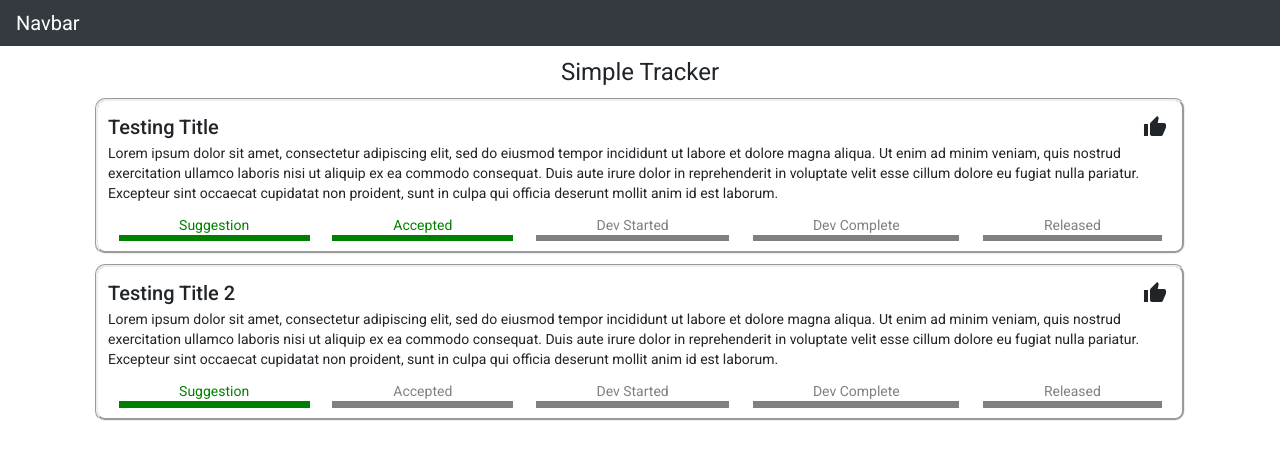
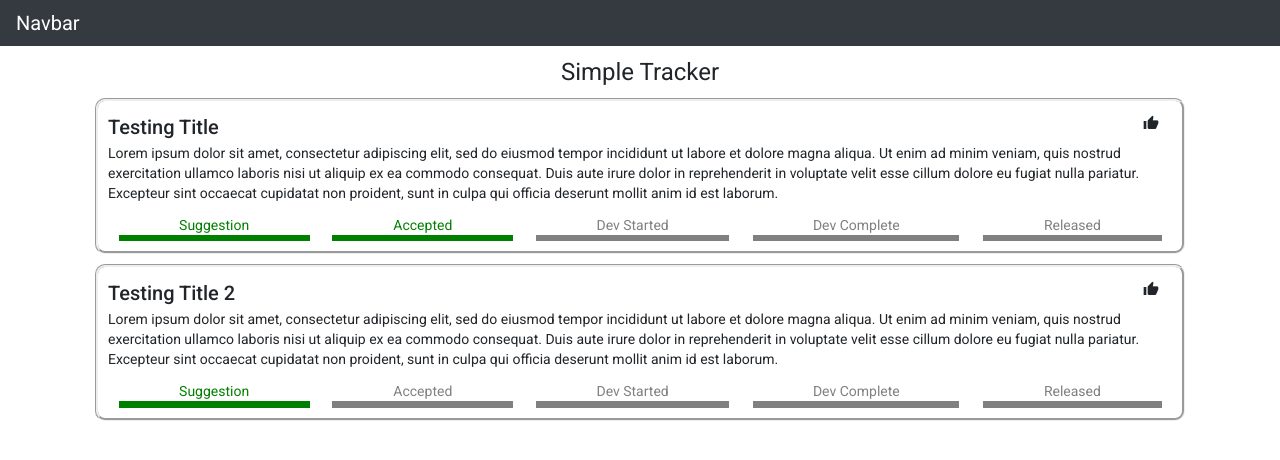
Before and after one commit to filenote/tracker-app, an Angular app: page / in a window 1280 px wide. Shown: the top 460 px of the page. Built offline with nearby package versions, Linux system fonts and the light colour scheme.

Commit message:
changes to text size

```diff
--- a/src/app/component/feature-suggestion/feature-suggestion.component.scss
+++ b/src/app/component/feature-suggestion/feature-suggestion.component.scss
@@ -14,6 +14,7 @@
     margin-right: 5px;
     margin-top: auto;
     margin-bottom: auto;
+    font-size: 16px;
 }
 
 .title {
```
Also changed, not shown: 1 other file (tests, documents, lock files or other folders).
